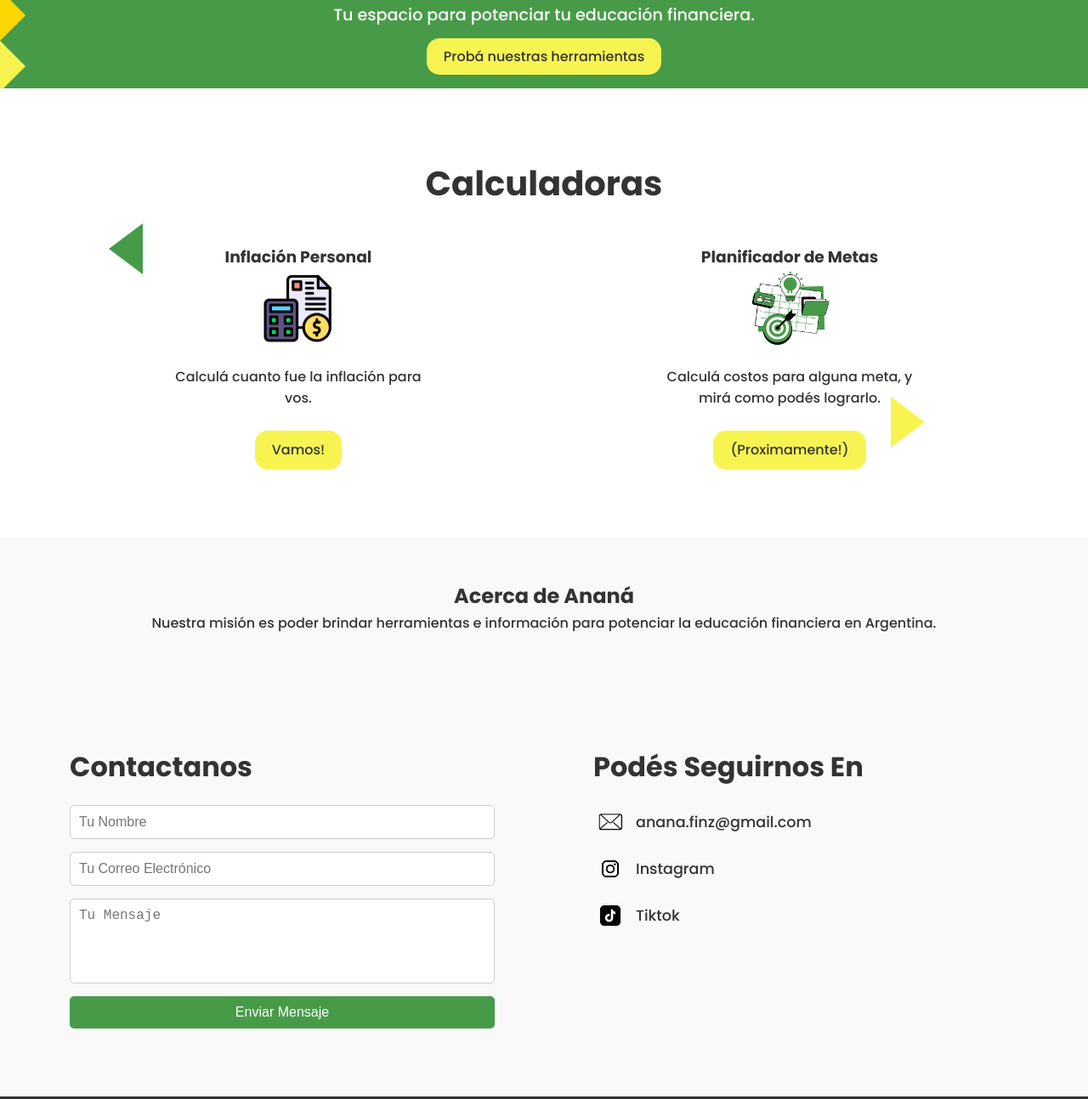
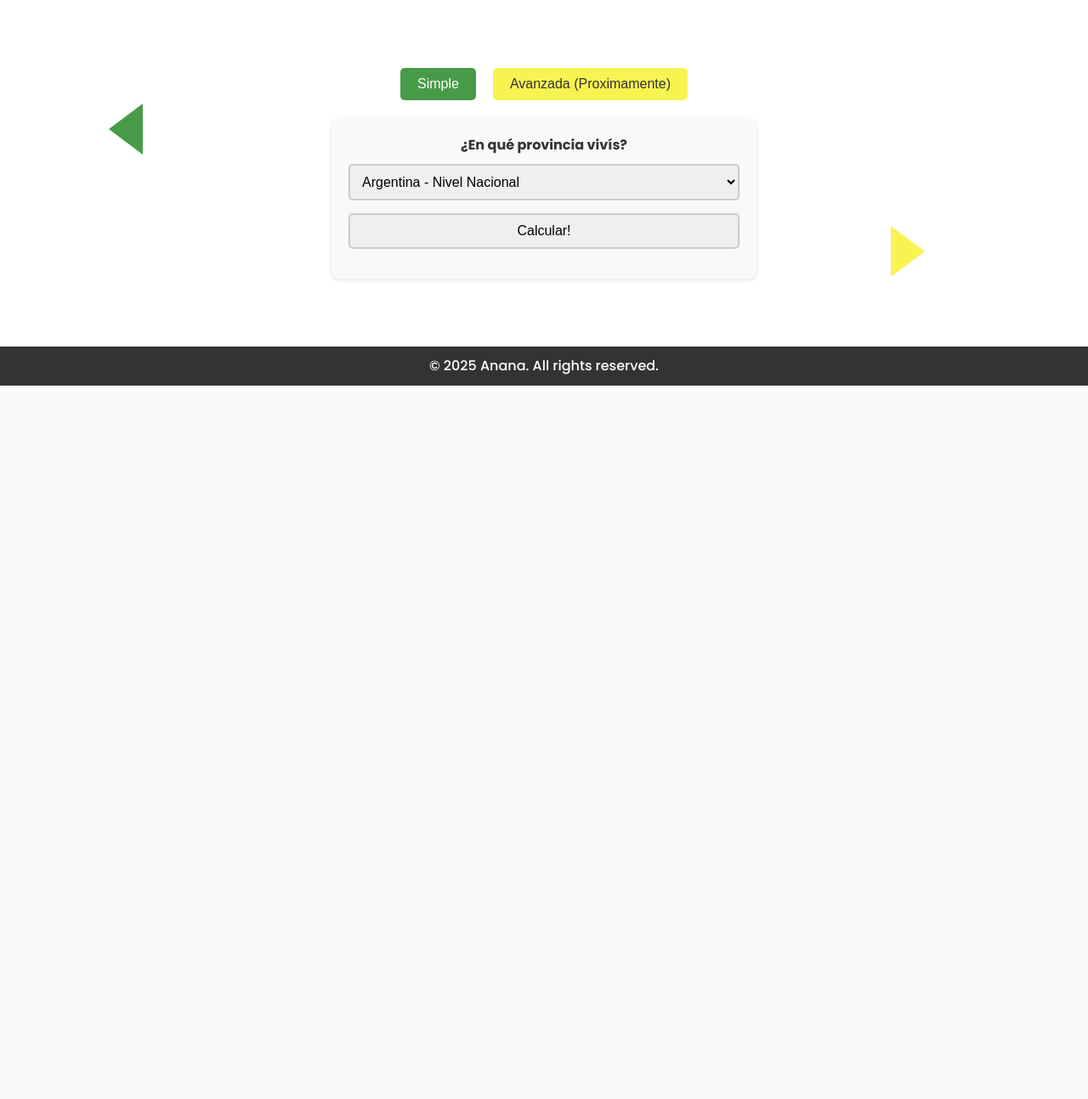
Before and after one commit to FabricioBottalo/anana-website, a plain HTML site: page index.html in a window 1280 px wide. Shown: the part 252-1546 px from the top of the page at 85% size. After the commit the page ends 800 px from the top, so only its background shows below. Drawn offline with nearby package versions, Linux system fonts and the light colour scheme.

Commit message:
Update index.html

```diff
--- a/index.html
+++ b/index.html
@@ -3,103 +3,137 @@
 <head>
   <meta charset="UTF-8">
   <meta name="viewport" content="width=device-width, initial-scale=1.0">
-  <title>Anana - Personal Finance Tools</title>
+  <title>Calculadora de Inflación Personal</title>
   <link rel="stylesheet" href="styles.css">
   <link rel="preconnect" href="https://fonts.googleapis.com">
   <link href="https://fonts.googleapis.com/css2?family=Poppins:wght@300;500;700&display=swap" rel="stylesheet">
 </head>
 <body>
+  <!-- Header -->
   <header>
     <div class="container">
       <img src="assets/logo.png" alt="Anana Logo" class="logo">
       <nav>
         <ul>
-          <li><a href="#home">Home</a></li>
-          <li><a href="#tools">Calculadoras</a></li>
-          <li><a href="#about">Equipo</a></li>
-          <li><a href="#contact">Contactanos</a></li>
+          <li><a href="index.html">Home</a></li>
+          <li><a href="#calculator">Calculadora</a></li>
+          <li><a href="#about">Acerca de</a></li>
+          <li><a href="#contact">Contacto</a></li>
         </ul>
       </nav>
     </div>
   </header>
 
+  <!-- Hero Section -->
   <section id="home" class="hero">
     <div class="container">
-      <h1><img src="assets/home-logo.png" alt="Anana" class="anana-logo"></h1>
-      <p>Tu espacio para potenciar tu educación financiera.</p>
-      <a href="#tools" class="cta-button">Probá nuestras herramientas</a>
+      <h1>Calculadora de Inflación Personal</h1>
+      <img src="assets/home-logo.png" alt="Anana Logo" class="anana-logo" style="height: 70px; width: auto;">
     </div>
 
-      <!-- Extra Triangles -->
+     <!-- Extra Triangles -->
     <div class="hero-extra one"></div>
     <div class="hero-extra two"></div>
     <div class="hero-extra three"></div>
 
   </section>
 
+  <!-- Calculator Section -->
   <section id="tools" class="tools">
     <div class="container">
-      <h2 class="tools-title">Calculadoras</h2>
-      <div class="tools-grid">
-        <div class="tool">
-         <h3>Inflación Personal</h3>
-         <img src="assets/logo-inflacionpersonal.png" alt="Logo Inflacion Personal" class="infpersonal-logo">
-         <p>Calculá cuanto fue la inflación para vos.</p>
-         <a href="personal-inflation.html" class="tool-button">Vamos!</a>
-        </div>
-        <div class="tool">
-          <h3>Planificador de Metas</h3>
-          <img src="assets/logo-planificadormetas.png" alt="Logo Planificador de Metas" class="planifmetas-logo">
-          <p>Calculá costos para alguna meta, y mirá como podés lograrlo.</p>
-          <a href="#" class="tool-button">(Proximamente!)</a>
-        </div>
-     </div>
-    </div>
-  </section>
+      <div class="calculator-toggle">
+        <button id="simple-toggle" class="calc-button active">  Simple  </button>
+        <button id="advanced-toggle" class="calc-button">Avanzada (Proximamente)</button>
+      </div>
 
-  <section id="about" class="about">
-    <div class="container">
-      <h2>Acerca de Ananá</h2>
-      <p>Nuestra misión es poder brindar herramientas e información para potenciar la educación financiera en Argentina.</p>
-    </div>
-  </section>
+      <!-- Simple Calculator -->
+      <div id="simple-calculator" class="calculator">
+        <form>
+          <!-- Province Dropdown -->
+          <label for="state">¿En qué provincia vivís?</label>
+          <select id="state" name="state">
+            <option value="argentina" selected>Argentina - Nivel Nacional</option>
+            <option value="buenos_aires">Buenos Aires</option>
+            <option value="caba">CABA</option>
+            <option value="catamarca">Catamarca</option>
+            <option value="chaco">Chaco</option>
+            <option value="chubut">Chubut</option>
+            <option value="cordoba">Córdoba</option>
+            <option value="corrientes">Corrientes</option>
+            <option value="entre_rios">Entre Ríos</option>
+            <option value="formosa">Formosa</option>
+            <option value="jujuy">Jujuy</option>
+            <option value="la_pampa">La Pampa</option>
+            <option value="la_rioja">La Rioja</option>
+            <option value="mendoza">Mendoza</option>
+            <option value="misiones">Misiones</option>
+            <option value="neuquen">Neuquén</option>
+            <option value="rio_negro">Río Negro</option>
+            <option value="salta">Salta</option>
+            <option value="san_juan">San Juan</option>
+            <option value="san_luis">San Luis</option>
+            <option value="santa_cruz">Santa Cruz</option>
+            <option value="santa_fe">Santa Fé</option>
+            <option value="santiago_del_estero">Santiago del Estero</option>
+            <option value="tierra_del_fuego">Tierra del Fuego</option>
+            <option value="tucuman">Tucumán</option>
+          </select>
 
-  <section id="contact" class="contact">
-    <div class="container">
-      <div class="contact-wrapper">
-        <!-- Contact Form -->
-        <div class="contact-form">
-          <h2>Contactanos</h2>
-          <form>
-            <input type="text" placeholder="Tu Nombre" required>
-            <input type="email" placeholder="Tu Correo Electrónico" required>
-            <textarea placeholder="Tu Mensaje" required></textarea>
-            <button type="submit">Enviar Mensaje</button>
-          </form>
-        </div>
+          <!-- City Dropdown -->
+          <div id="city-container" style="display: none;">
+            <label for="city">¿En qué municipio?</label>
+            <select id="city" name="city">
+              <!-- Cities populated dynamically via JavaScript -->
+            </select>
+          </div>
 
-        <!-- Contact Links -->
-        <div class="contact-links">
-          <h2>Podés Seguirnos En</h2>
-          <ul>
-            <li>
-              <a href="mailto:anana.finz@gmail.com">
-                <img src="assets/mail-icon.png" alt="Mail Icon"> anana.finz@gmail.com
-              </a>
-            </li>
-            <li>
-              <a href="https://www.instagram.com/anana.finz/" target="_blank">
-                <img src="assets/instagram-icon.png" alt="Instagram Icon"> Instagram
-              </a>
-            </li>
-            <li>
-              <a href="https://www.tiktok.com/@anana.finz" target="_blank">
-                <img src="assets/tiktok-icon.png" alt="Tiktok Icon"> Tiktok
-              </a>
-            </li>
-          </ul>
+          <!-- Calculate Button -->
+          <button type="button" id="calculate">Calcular!</button>
+        </form>
+      </div>
+
+      <!-- Results Container -->
+      <div id="results" style="display: none; margin-top: 30px;">
+        <h2>Resultados</h2>
+        <p><strong>Inflación Diciembre 2024:</strong> <span id="monthly-inflation"></span>%</p>
+        <p><strong>Inflación Interanual (Ene '24 - Dic '24)</strong> <span id="yearly-inflation"></span>%</p>
+        <p><strong>Inflación Acumulada 2024:</strong> <span id="ytd-inflation"></span>%</p>
+      </div>
+
+      <img id="anana-borde-amarillo" src="assets/Borde-Amarillo.png" alt="Borde Amarillo" style="display: none;">
+
+      <div id="chart-container" style="display: none; margin-top: 40px;">
+       <h2>Evolución de tu Inflación Mensual</h2>
+        <canvas id="inflation-chart" width="800" height="400"></canvas>
+      </div>
+
+      <img id="anana-borde-verde" src="assets/Borde-Verde.png" alt="Borde Verde" style="display: none;">
+
+
+      <div id="salary-comparison-container" style="display: none; margin-top: 40px;">
+        <h2>Compará contra tu sueldo</h2>
+        <h4>Ingresá tu sueldo de hace un año contra el de hoy, para comparar el cambio versus la inflación.</h4>
+        <p> No te preocupes, los datos que ingreses no serán almacenados.</p>
+        <form id="salary-form">
+          <label for="previous-salary">Ingreso Enero '24</label>
+          <input type="number" id="previous-salary" placeholder="Ingresá tu ingreso del año pasado" required>
+
+          <label for="current-salary"> - Ingreso Enero '25</label>
+          <input type="number" id="current-salary" placeholder="Ingresá tu ingreso actual" required>
+
+          <button type="button" id="compare-salary">Comparar</button>
+        </form>
+
+        <div id="salary-results" style="margin-top: 30px;">
+          <img id="result-image" src="assets/Empato-PPA.png" alt="Result Image" style="width: 100px; margin-top: 20px;">
+
+          <p id="comparison-result"></p>
+          <p id="product-power"></p>
         </div>
       </div>
+
+
+
     </div>
   </section>
 
@@ -109,9 +143,8 @@
     </div>
   </footer>
 
-  <!-- Include this at the bottom of your index.html -->
+  <script src="https://cdn.jsdelivr.net/npm/chart.js"></script>
   <script src="scripts/sparkle.js"></script>
-
-
+  <script src="scripts/calculator.js"></script>
 </body>
 </html>
```
